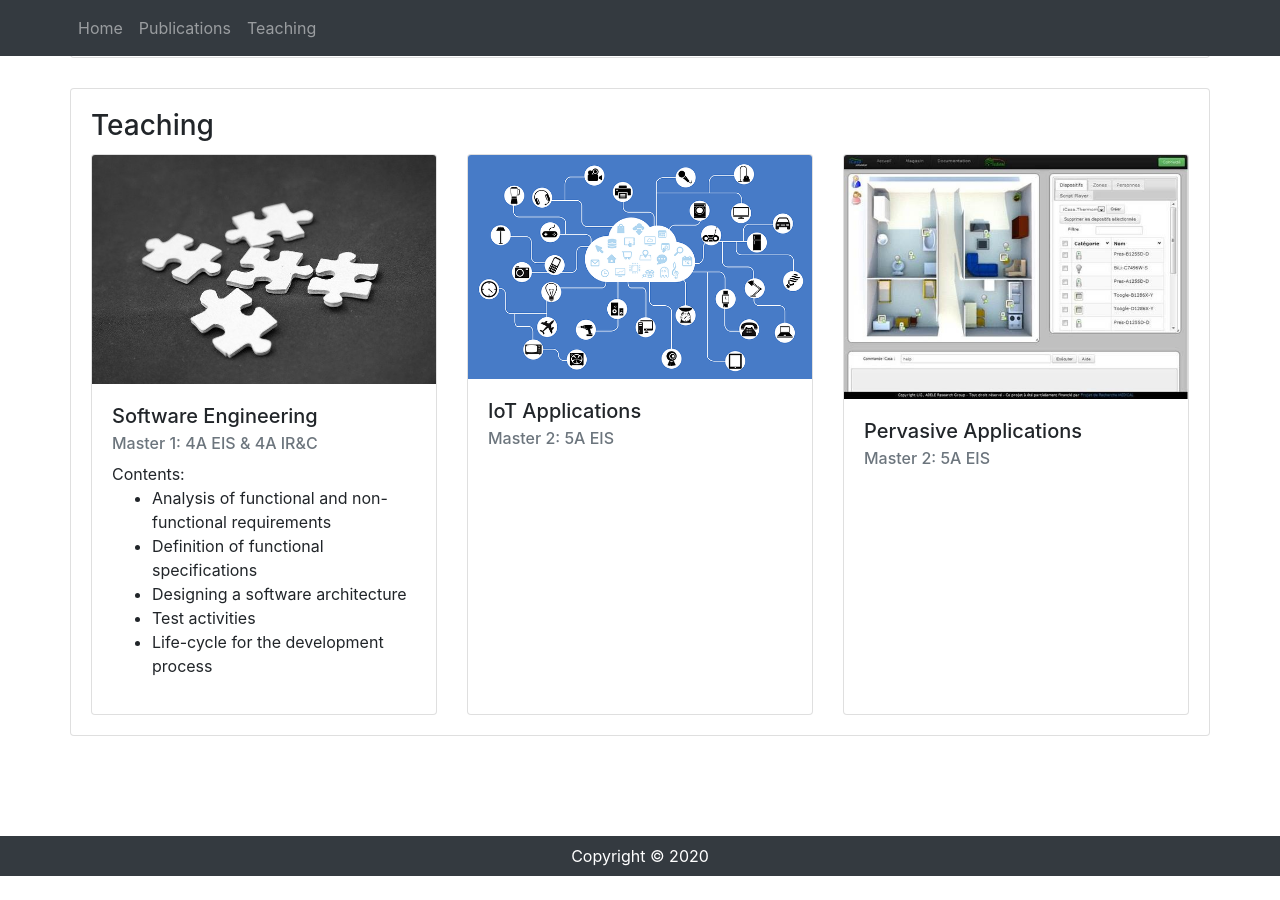
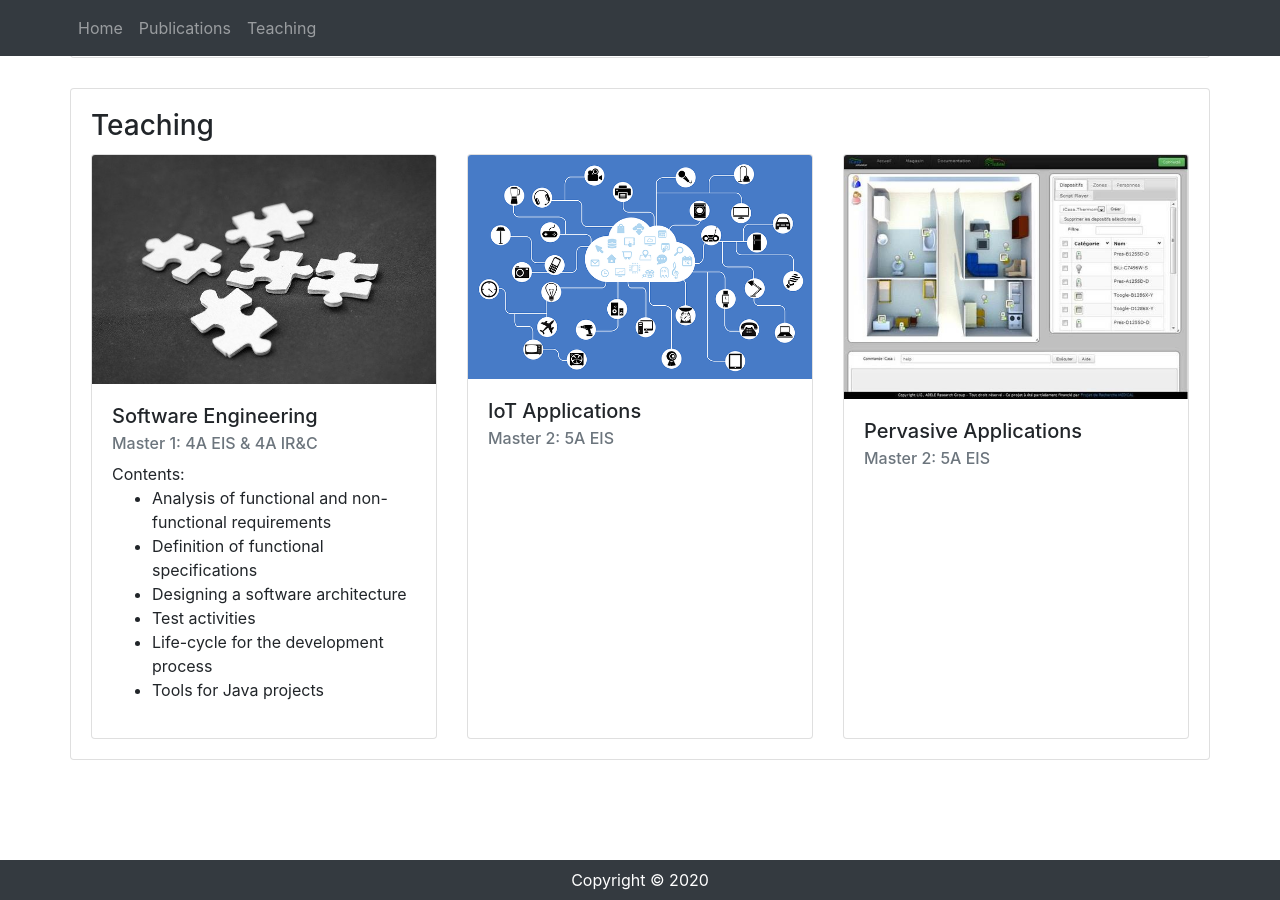
Before and after one commit to schollet/homepage, a Jekyll site: the page built from index.html, in a window 1280 px wide and 900 px high, scrolled down 4103 px. Built offline with Jekyll 4.4.1, drawn with Linux system fonts in a browser that asks for light colours; before the commit the page ends 4979 px from its top, so only the background shows below that.

Commit message:
Update index.html

```diff
--- a/index.html
+++ b/index.html
@@ -204,6 +204,7 @@ layout: default
 					<li>Designing a software architecture</li>
 					<li>Test activities</li>
 					<li>Life-cycle for the development process</li>
+					<li>Tools for Java projects</li>
 				</ul>
 			</div>
 
```
